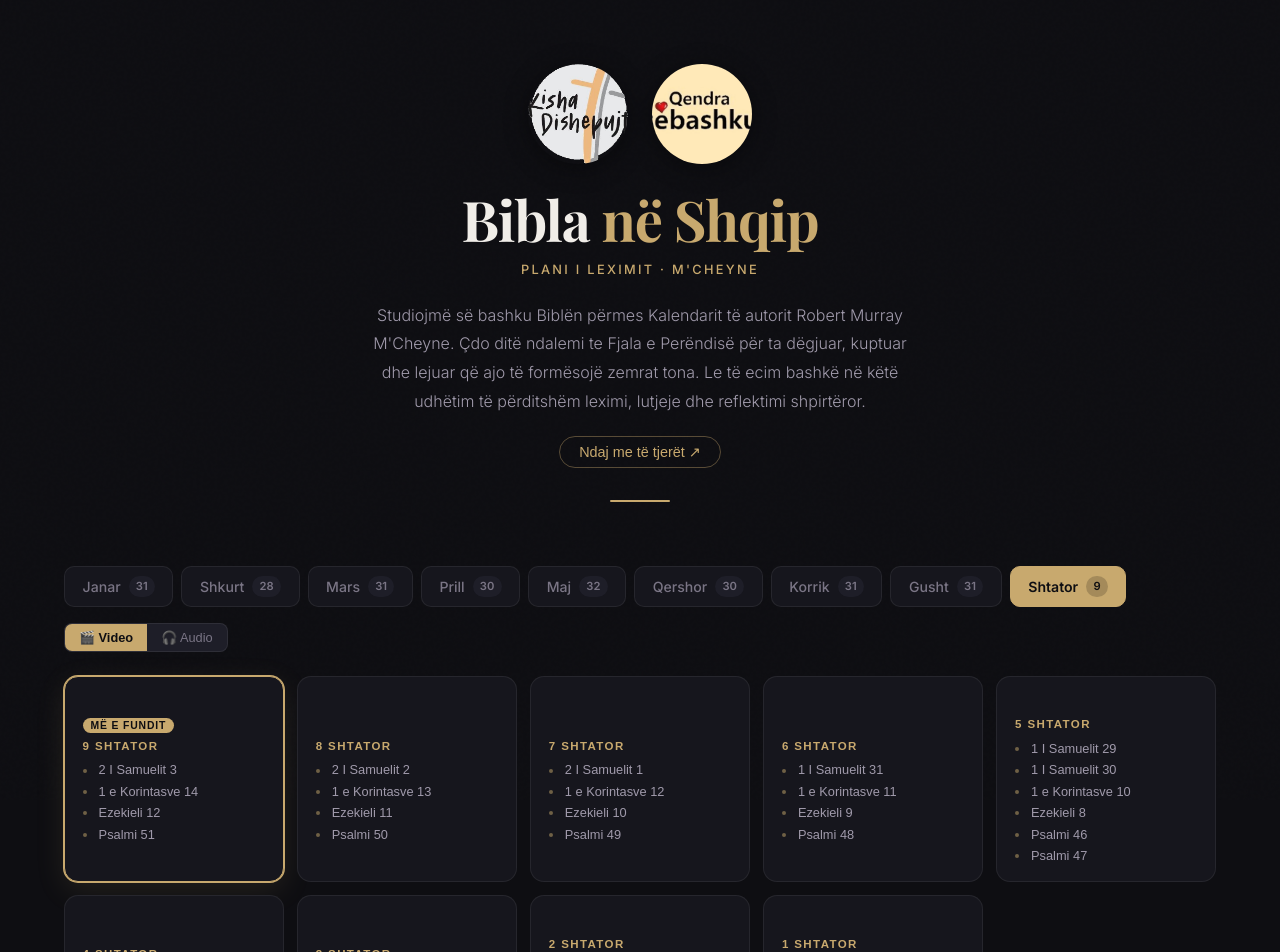
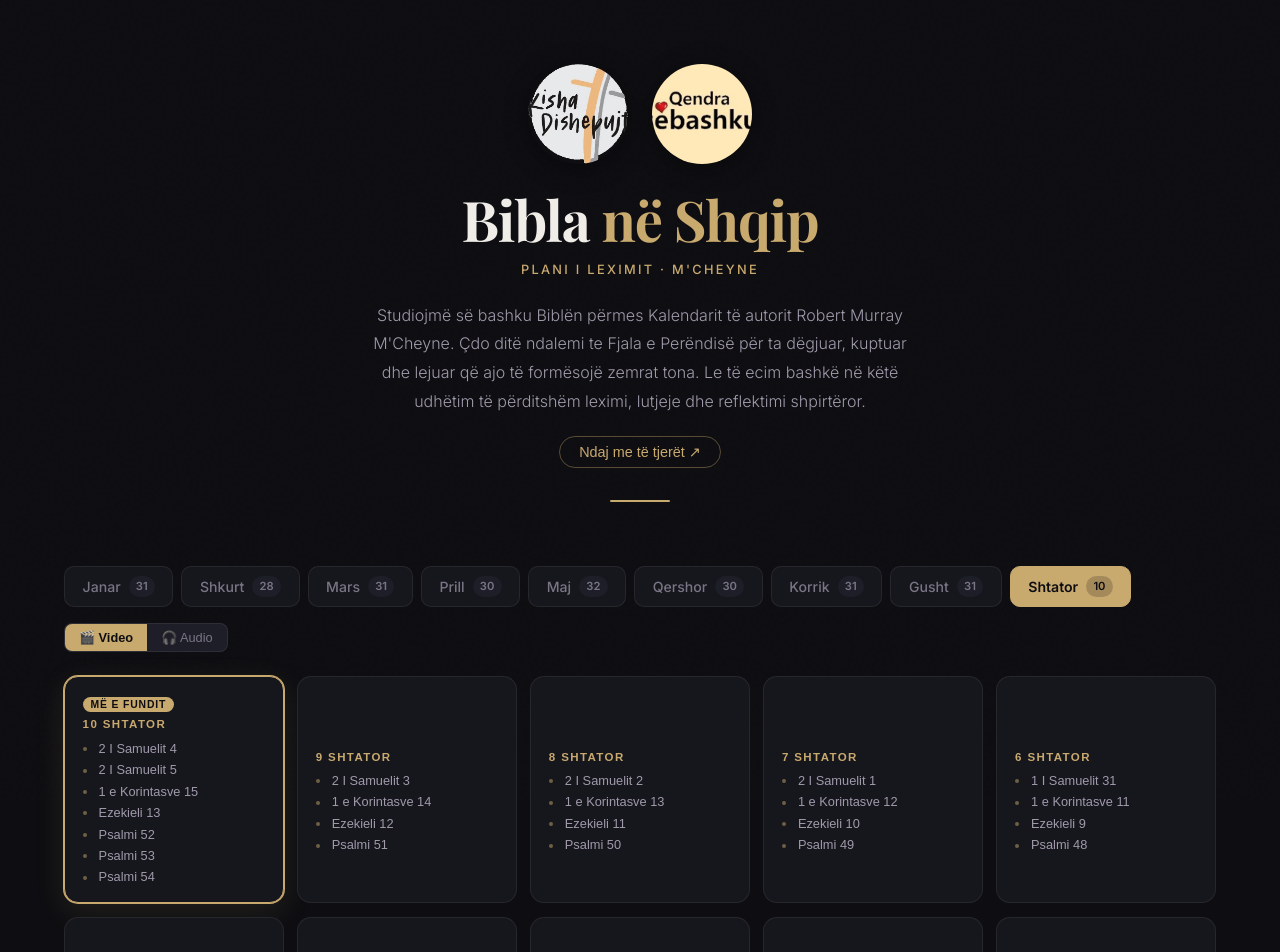
Before and after one commit to jeffandmeredith-max/bibla-shqip, a React (Vite) app: page / in a window 1280 px wide. Shown: the top 952 px of the page. Built offline with nearby package versions, Linux system fonts and the light colour scheme.

Commit message:
chore: daily update 2026-09-10

```diff
--- a/src/data/september.js
+++ b/src/data/september.js
@@ -222,5 +222,40 @@ export const september = [
         "start": 866
       }
     ]
+  },
+  {
+    "day": 10,
+    "date": "10 Shtator",
+    "videoId": "bPaLAOPfudk",
+    "readings": [
+      {
+        "title": "2 I Samuelit 4",
+        "start": 0
+      },
+      {
+        "title": "2 I Samuelit 5",
+        "start": 140
+      },
+      {
+        "title": "1 e Korintasve 15",
+        "start": 340
+      },
+      {
+        "title": "Ezekieli 13",
+        "start": 711
+      },
+      {
+        "title": "Psalmi 52",
+        "start": 936
+      },
+      {
+        "title": "Psalmi 53",
+        "start": 1000
+      },
+      {
+        "title": "Psalmi 54",
+        "start": 1058
+      }
+    ]
   }
 ]
```
